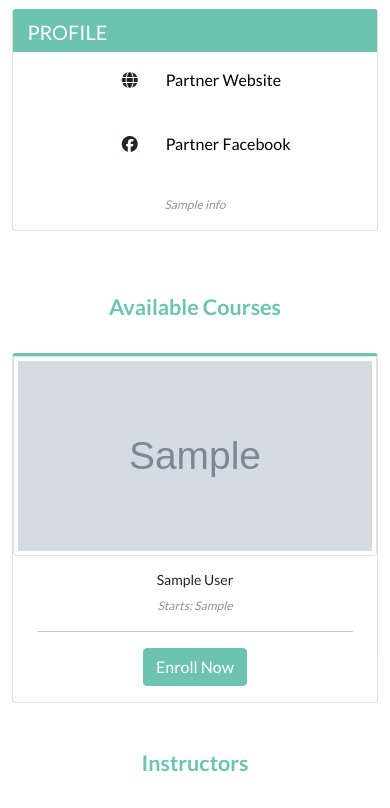
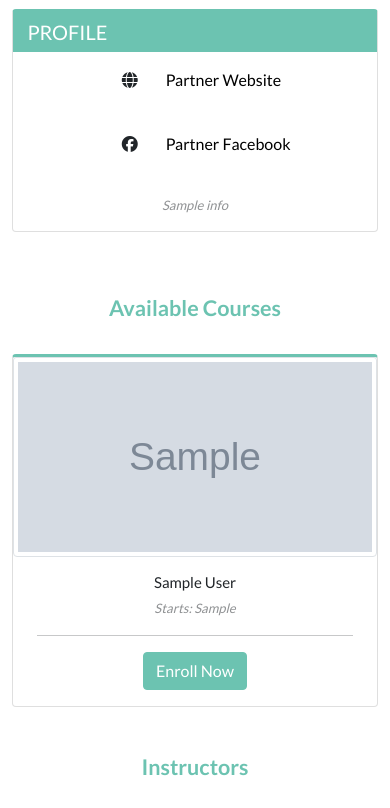
Before and after one commit to JamesMacklean/Coursebank-Partners, a Django app: template partners/templates/partner.html in a window 390 px wide. Shown: the part 365-1173 px from the top of the page. Run offline with Django 3.2, Linux system fonts and the light colour scheme; the template is opened without the code that fills it: most values are stand-ins (such as "Sample title", 1, 10 or a date in 2020); grey boxes marked "Sample" are stand-in pictures; some libraries are stand-ins or nearby versions.

Commit message:
css changes

```diff
--- a/partners/templates/partner.html
+++ b/partners/templates/partner.html
@@ -131,6 +131,14 @@
       font-size: 14px;
   }
 
+  h5.card-title {
+      font-size: 15px;
+  }
+
+  .card-text {
+      font-size: 14px;
+  }
+
 
   /* MEDIA QUERIES */
 
@@ -159,18 +167,12 @@
   }
 
   @media (max-width: 1377px) {
+
       .hero-partner {
           min-height: 25.5rem;
           margin-top: -4.55rem;
       }
 
-       .card-title {
-          font-size: 17px;
-      }
-
-       .card-text {
-          font-size: 14px;
-      }
   }
 
 
@@ -183,12 +185,12 @@
         clear: right;
       }
 
-      .card-title {
-          font-size: 14px;
+      h5.card-title {
+          font-size: 12px;
       }
 
       .card-text {
-          font-size: 12px;
+          font-size: 11px;
       }
   }
 
@@ -227,14 +229,6 @@
           margin-top: 5rem;
       }
 
-      .card-title {
-          font-size: 14px;
-      }
-
-      .card-text {
-          font-size: 12px;
-      }
-
   }
 
   @media (max-width: 952px) {
@@ -270,6 +264,14 @@
           margin-top: -1.4rem;
       }
 
+       h5.card-title {
+          font-size: 10px;
+      }
+
+      .card-text {
+          font-size: 10px;
+      }
+
   }
 
   @media (min-width: 608px) and (max-width: 655px) {
@@ -280,22 +282,38 @@
       .backgcolor {
           margin-top: -1.3rem;
       }
+
+        h5.card-title {
+          font-size: 10px;
+      }
+
+      .card-text {
+          font-size: 10px;
+      }
   }
 
 
-  @media (min-width: 511px) and (max-width: 607px) {
+  @media (min-width: 576px) and (max-width: 607px) {
       .hero-partner {
           min-height: 24rem;
       }
   }
 
-  @media (max-width: 510px) {
+  @media (max-width: 575px) {
       .hero-partner {
           min-height: 21rem;
       }
 
       .backgcolor {
           margin-top: -1rem;
+      }
+
+        h5.card-title {
+          font-size: 15px;
+      }
+
+      .card-text {
+          font-size: 13px;
       }
   }
 
```
